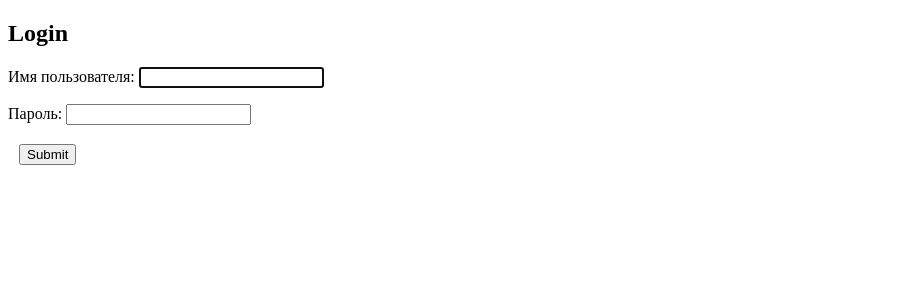
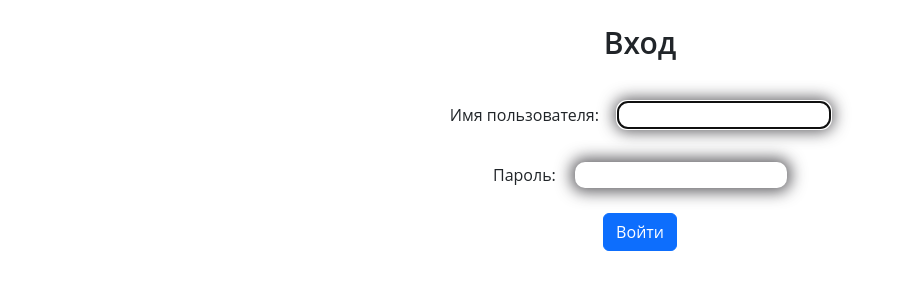
Before and after one commit to Niolum/blog, a Django app: page /accounts/login/ in a window 1280 px wide. Shown: the top 300 px of the page, without its empty margins (0-899 px from the left). Run offline with Django 3.2, Linux system fonts and the light colour scheme.

Commit message:
add_style_for_different_templates

```diff
--- a/api/forms.py
+++ b/api/forms.py
@@ -3,7 +3,10 @@ from .models import Comment, Post, Category
 
 
 class AddPostForm(forms.ModelForm):
-    categories = forms.ModelMultipleChoiceField(queryset=Category.objects.all(), widget=forms.CheckboxSelectMultiple, to_field_name='name')
+    categories = forms.ModelMultipleChoiceField(label="Категории",
+    queryset=Category.objects.all(),
+    widget=forms.SelectMultiple,
+    to_field_name='name')
 
     class Meta:
         model = Post
--- a/api/models.py
+++ b/api/models.py
@@ -7,7 +7,7 @@ class Post(models.Model):
     text = models.TextField('Текст', blank=True, default='')
     created = models.DateTimeField('Дата', auto_now_add=True)
     owner = models.ForeignKey('auth.User', verbose_name='Имя', related_name='posts', on_delete=models.CASCADE)
-    categories = models.ManyToManyField('Category', verbose_name='Пост', related_name='posts')
+    categories = models.ManyToManyField('Category', verbose_name='Категории', related_name='posts')
 
     def __str__(self):
         return f"{self.id} | {self.title} | {self.owner}"
--- a/api/templates/api/addcategory.html
+++ b/api/templates/api/addcategory.html
@@ -5,6 +5,7 @@
 {% block content %}
 
 <div class="container">
+    <div class="form addcategory">
         <h1>Добавить категорию</h1>
 
         <form action="{% url 'add_category' %}" method="post" enctype="multipart/form-data">
@@ -17,4 +18,5 @@
             <button type="submit" class="btn btn-primary">Добавить</button>
         </form>
     </div>
+</div>
 {% endblock content %}
--- a/api/templates/api/addpost.html
+++ b/api/templates/api/addpost.html
@@ -5,6 +5,7 @@
 {% block content %}
 
 <div class="container">
+    <div class="form addpost">
         <h1>Добавить статью</h1>
 
         <form action="{% url 'add_post' %}" method="post" enctype="multipart/form-data">
@@ -14,5 +15,6 @@
             <button type="submit" class="btn btn-primary">Добавить</button>
         </form>
     </div>
+</div>
 
 {% endblock content %}
--- a/api/templates/api/category_list.html
+++ b/api/templates/api/category_list.html
@@ -6,6 +6,8 @@
 {% block content %}
 
     <div class="container">
+        <section class="category-list">
+            <div class="category-wrapper list-wrapper">
                 <h1 class="categories-header">
                     Категории
                 </h1>
@@ -13,7 +15,7 @@
                 {% for category in category_list %}
                 <div class="category">
                     <div class="category-name">
-                <a href="#" class="editContent">
+                        <a href="{{ category.get_absolute_url }}" class="editContent">
                             {{ category.name }}
                         </a>
                     </div>
@@ -21,5 +23,7 @@
                 {% endfor %}
                 </div>
             </div>
+        </section>
+    </div>
 
 {% endblock content %}
--- a/api/templates/registration/login.html
+++ b/api/templates/registration/login.html
@@ -1,24 +1,23 @@
-<!DOCTYPE html>
-<html lang="ru">
-<head>
-    <meta charset="UTF-8">
-    <meta http-equiv="X-UA-Compatible" content="IE=edge">
-    <meta name="viewport" content="width=device-width, initial-scale=1.0">
-    <title>{{ category.name }}</title>
-</head>
-<body>
-  <h2>Login</h2>
+{% extends 'api/base.html' %}
+{% block title %}
+<title>Вход</title>
+{% endblock title %}
+{% block content %}
 
-    <form method="post">
-      {% csrf_token %}
-      <table>
+<div class="container">
+  <div class="login">
+    {% if not user.is_authenticated %}
+    <h1>Вход</h1>
+
+      <form method="post">
+        {% csrf_token %}
         {{ form.as_p }}
-        <tr>
-          <td>&nbsp;</td>
-          <td><input type="submit" value="Submit"></td>
-        </tr>
-      </table>
-    </form>
+        <button type="submit" class="btn btn-primary">Войти</button>
+      </form>
+    {% else %}
+    <h1 class="user-auth">Вы авторизованы</h1>
 
-</body>
-</html>
+    {% endif %}
+  </div>
+</div>
+{% endblock content %}
--- a/api/views/views.py
+++ b/api/views/views.py
@@ -6,6 +6,7 @@ from ..forms import CommentForm, AddCategoryForm, AddPostForm
 from django.contrib.auth.forms import UserCreationForm
 from django.contrib import auth
 from django.http import HttpResponseRedirect
+from django.urls import reverse
 
 
 class PostListView(ListView):
@@ -64,3 +65,6 @@ class AddCommentView(View):
 class SignUp(CreateView):
     form_class = UserCreationForm
     template_name = "registration/signup.html"
+
+    def get_success_url(self):
+        return reverse('home')
--- a/static/css/style.css
+++ b/static/css/style.css
@@ -28,7 +28,7 @@ h1 {
     margin-top: 13px;
 }
 
-.post-title h3 {
+h3 {
     color:#000;
 }
 
@@ -154,3 +154,136 @@ h1 {
 .form-control {
     height: 100px;
 }
+
+/* category-list */
+
+.category-name a {
+    text-decoration: none;
+    color:#000;
+}
+
+.category-name a:hover {
+    color:blue;
+}
+
+.category-list {
+    padding: 20px;
+    display: flex;
+    flex-direction: column;
+    align-items: center;
+}
+
+.category-wrapper {
+    max-width: 700px;
+    width: 100%;
+}
+
+/* category-detail */
+
+
+.category-post a {
+    text-decoration: none;
+}
+
+.category-post-body {
+    margin-top: 13px
+}
+
+.category-post-body a {
+    text-decoration: none;
+    color: #000;
+}
+
+/* addpost */
+.form {
+    margin: auto;
+    text-align: center;
+}
+
+form {
+    margin: auto;
+}
+
+.addpost label {
+    display: block;
+    margin: 10px 0;
+}
+
+input[type=text] {
+    border:0;
+    border-radius:10px;
+    box-shadow:0 0 15px 4px rgba(42, 41, 46, 0.74);
+}
+
+textarea {
+    border:0;
+    border-radius:10px;
+    box-shadow:0 0 15px 4px rgba(42, 41, 46, 0.74);
+    height:150px;
+}
+
+ul {
+    list-style-type: none;
+}
+
+select {
+    border:0;
+    border-radius:10px;
+    box-shadow:0 0 15px 4px rgba(42, 41, 46, 0.74);
+    height:150px;
+    width: 150px;
+}
+
+/* addcategory */
+.addcategory label {
+    display: block;
+    margin: 10px 0;
+    padding: 10px 0;
+}
+
+.addcategory input {
+    margin: 10px 0;
+
+}
+
+/* login */
+.login {
+    margin: auto;
+    text-align: center;
+}
+
+.login label {
+    margin: 10px 15px 10px 0;
+}
+
+input[type=password] {
+    border:0;
+    border-radius:10px;
+    box-shadow:0 0 15px 4px rgba(42, 41, 46, 0.74);
+}
+
+
+/* logged_out */
+.logged-out {
+    text-align: center;
+}
+
+a {
+    text-decoration: none;
+    color: #000;
+}
+
+/* signup */
+.register-form label {
+    display: block;
+    margin: 10px 0;
+}
+
+.register-form span {
+    display: block;
+    margin: 10px 0;
+}
+
+.register-form ul {
+    list-style-type: circle;
+}
```
Also changed, not shown: api/templates/api/category_detail.html (+29 -4 lines), api/templates/registration/logged_out.html (+12 -14 lines), api/templates/registration/signup.html (added, +18 -0 lines), api/migrations/0007_auto_20220628_1348.py (added). Lines whose indentation alone changed are shown as unchanged.
